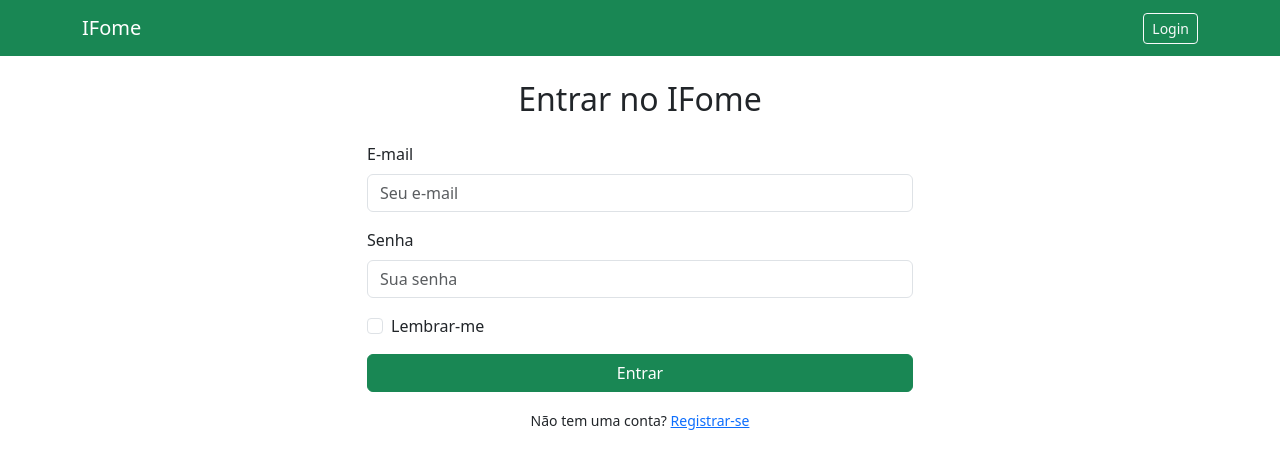
After one commit to AnaBeatriz196/Projeto_Final_DB2, a Flask app: page / in a window 1280 px wide. The commit adds this page. Shown: the top 469 px of the page. Run offline with Flask 3, Linux system fonts and the light colour scheme.

Commit message:
v1.1 (Auth parcialmente resolvido)

```diff
--- a/app/routes/auth.py
+++ b/app/routes/auth.py
@@ -5,7 +5,7 @@ from app.forms.registro_form import RegistroForm
 from app.models.user import User
 from app import db
 
-auth_bp = Blueprint('auth', __name__)  # agora rotas ficam em /auth/login etc.
+auth_bp = Blueprint('auth', __name__, template_folder='templates')  # agora rotas ficam em /auth/login etc.
 
 @auth_bp.route('/', methods=['GET', 'POST'])  # era '/', agora é '/login'
 def login():
@@ -38,6 +38,7 @@ def login():
 
     return render_template('auth/login.html', form=form)
 
+
 @auth_bp.route('/logout')
 @login_required
 def logout():
--- a/run.py
+++ b/run.py
@@ -7,15 +7,24 @@ from app.routes.student import student_bp
 from flask import Flask
 from flask_sqlalchemy import SQLAlchemy
 from flask_login import LoginManager
+from jinja2 import FileSystemLoader
+import logging
 
 
 db = SQLAlchemy()
 login_manager = LoginManager()
 
 
+class LoggingLoader(FileSystemLoader):
+    def get_source(self, environment, template):
+        logging.info(f"Buscando template: {template} em {self.searchpath}")
+        return super().get_source(environment, template)
+
+
 
 def create_app():
     app = Flask(__name__)
+    app.jinja_loader = LoggingLoader(app.template_folder)
 
     app.config['SECRET_KEY'] = 'sua_chave_secreta'
     app.config['SQLALCHEMY_DATABASE_URI'] = 'sqlite:///meubanco.db'  # ou seu banco
@@ -47,4 +56,5 @@ def create_app():
 
 if __name__ == '__main__':
     app = create_app()
+    logging.basicConfig(level=logging.INFO)
     app.run(debug=True)
--- /dev/null
+++ b/templates/auth/login.html
@@ -0,0 +1,41 @@
+{% extends 'base.html' %}
+
+{% block title %}Login - IFome{% endblock %}
+
+{% block content %}
+<div class="row justify-content-center">
+    <div class="col-md-6">
+        <h2 class="text-center mb-4">Entrar no IFome</h2>
+        <form method="POST" action="{{ url_for('auth.login') }}">
+            {{ form.hidden_tag() }}
+
+            <div class="mb-3">
+                {{ form.email.label(class="form-label") }}
+                {{ form.email(class="form-control", placeholder="Seu e-mail") }}
+                {% for error in form.email.errors %}
+                    <div class="text-danger">{{ error }}</div>
+                {% endfor %}
+            </div>
+
+            <div class="mb-3">
+                {{ form.senha.label(class="form-label") }}
+                {{ form.senha(class="form-control", placeholder="Sua senha") }}
+                {% for error in form.senha.errors %}
+                    <div class="text-danger">{{ error }}</div>
+                {% endfor %}
+            </div>
+
+            <div class="form-check mb-3">
+                {{ form.lembrar(class="form-check-input") }}
+                {{ form.lembrar.label(class="form-check-label") }}
+            </div>
+
+            <button type="submit" class="btn btn-success w-100">Entrar</button>
+        </form>
+
+        <div class="text-center mt-3">
+            <small>Não tem uma conta? <a href="{{ url_for('auth.registro') }}">Registrar-se</a></small>
+        </div>
+    </div>
+</div>
+{% endblock %}
--- a/app/templates/base.html
+++ b/templates/base.html
@@ -17,7 +17,7 @@
     <!-- Navbar simples -->
     <nav class="navbar navbar-expand-lg navbar-dark bg-success mb-4">
         <div class="container">
-            <a class="navbar-brand" href="{{ url_for('main.dashboard') }}">IFome</a>
+            <a class="navbar-brand" href="{{ url_for('auth.login') }}">IFome</a>
             {% if current_user.is_authenticated %}
                 <span class="text-white me-3">Olá, {{ current_user.nome }}</span>
                 <a class="btn btn-outline-light btn-sm" href="{{ url_for('auth.logout') }}">Sair</a>
```
Also changed, not shown: templates/dashboard_admin.html (renamed from app/templates/dashboard_admin.html), templates/dashboard_aluno.html (renamed from app/templates/dashboard_aluno.html), templates/formulario_inscricao.html (renamed from app/templates/formulario_inscricao.html), templates/login.html (renamed from app/templates/login.html), templates/relatorio.html (renamed from app/templates/relatorio.html).
